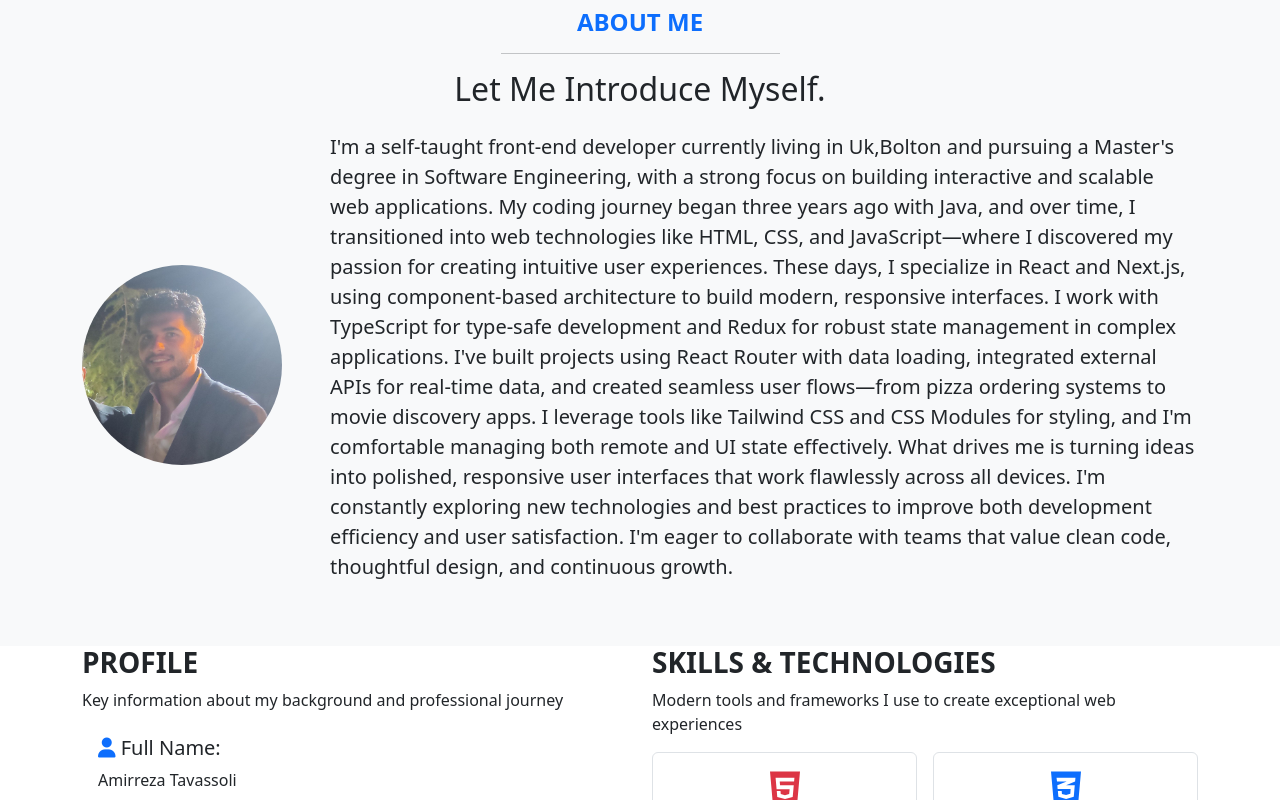
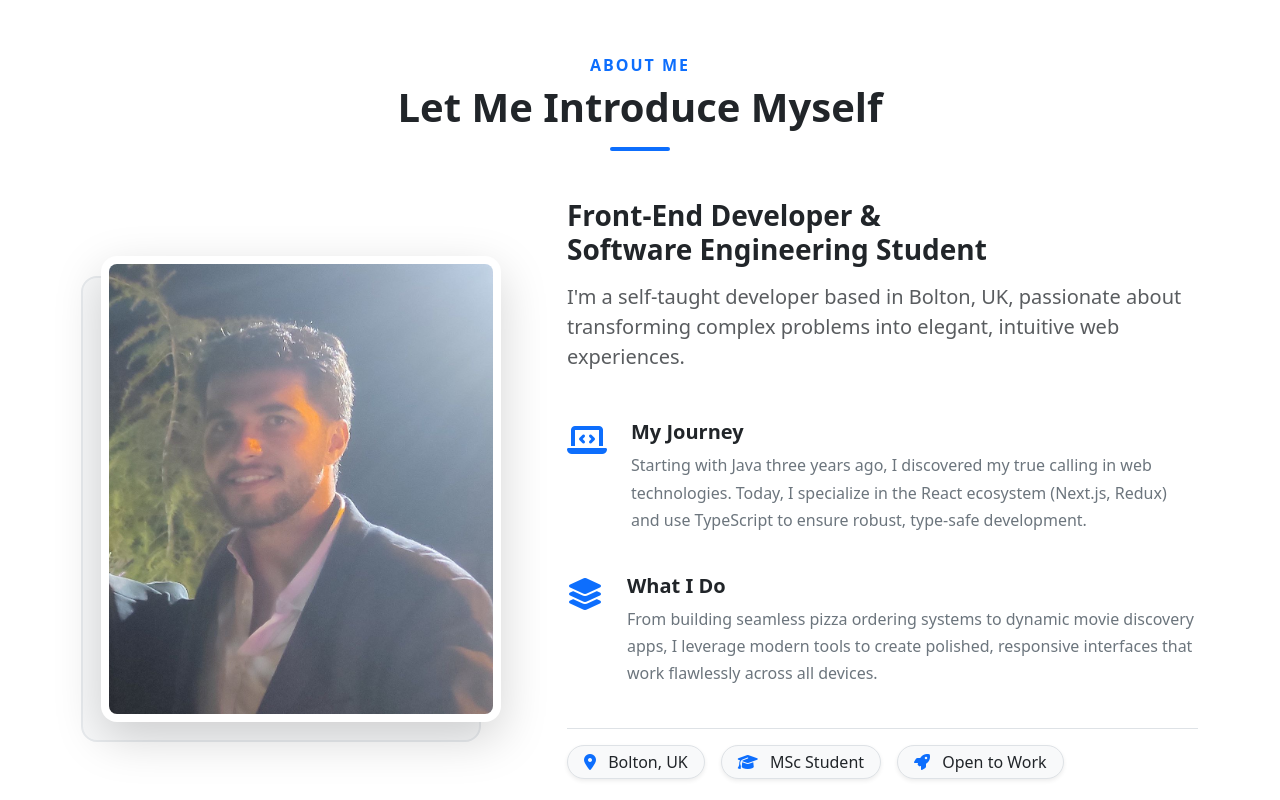
Before and after one commit to amirtavass/amir-portfolio, a Next.js app: page / in a window 1280 px wide. Shown: the part 840-1640 px from the top of the page. Built offline with nearby package versions, Linux system fonts and the light colour scheme.

Commit message:
redesinged

```diff
--- a/src/components/About.js
+++ b/src/components/About.js
@@ -2,46 +2,114 @@
 
 export default function About() {
   return (
-    <section id="about" className="about bg-light py-5">
-      <div className="container">
-        <div className="text-center">
-          <h4 className="text-uppercase fw-bold text-primary">About Me</h4>
-          <hr className="w-25 mx-auto" />
-          <h2 className="mb-4">Let Me Introduce Myself.</h2>
+    <section id="about" className="about py-5 bg-white">
+      <div className="container py-md-5">
+        {/* Section Header */}
+        <div className="text-center mb-5">
+          <h6
+            className="text-uppercase fw-bold text-primary"
+            style={{ letterSpacing: "2px" }}
+          >
+            About Me
+          </h6>
+          <h2 className="display-6 fw-bold mb-3">Let Me Introduce Myself</h2>
+          <div
+            className="mx-auto bg-primary rounded"
+            style={{ width: "60px", height: "4px" }}
+          ></div>
         </div>
-        <div className="about-content d-flex gap-5 align-items-center h-100">
-          <Image
-            src="/images/profile.jpg"
-            alt="Profile picture"
-            width={200}
-            height={200}
-            className="about-img img-fluid rounded-circle"
-            style={{ objectFit: "cover" }}
-          />
 
-          <p className="lead">
-            I&apos;m a self-taught front-end developer currently living in
-            Uk,Bolton and pursuing a Master&apos;s degree in Software
-            Engineering, with a strong focus on building interactive and
-            scalable web applications. My coding journey began three years ago
-            with Java, and over time, I transitioned into web technologies like
-            HTML, CSS, and JavaScript—where I discovered my passion for creating
-            intuitive user experiences. These days, I specialize in React and
-            Next.js, using component-based architecture to build modern,
-            responsive interfaces. I work with TypeScript for type-safe
-            development and Redux for robust state management in complex
-            applications. I&apos;ve built projects using React Router with data
-            loading, integrated external APIs for real-time data, and created
-            seamless user flows—from pizza ordering systems to movie discovery
-            apps. I leverage tools like Tailwind CSS and CSS Modules for
-            styling, and I&apos;m comfortable managing both remote and UI state
-            effectively. What drives me is turning ideas into polished,
-            responsive user interfaces that work flawlessly across all devices.
-            I&apos;m constantly exploring new technologies and best practices to
-            improve both development efficiency and user satisfaction. I&apos;m
-            eager to collaborate with teams that value clean code, thoughtful
-            design, and continuous growth.
-          </p>
+        <div className="row align-items-center gx-lg-5 mt-4">
+          {/* Left Column: Styled Image Treatment */}
+          <div className="col-lg-5 mb-5 mb-lg-0">
+            <div
+              className="position-relative mx-auto"
+              style={{ maxWidth: "400px" }}
+            >
+              {/* Decorative background block */}
+              <div
+                className="position-absolute bg-light rounded-4 w-100 h-100"
+                style={{
+                  top: "20px",
+                  left: "-20px",
+                  zIndex: 0,
+                  border: "2px solid #e9ecef",
+                }}
+              ></div>
+
+              {/* Main Image */}
+              <div className="rounded-4 overflow-hidden shadow-lg position-relative z-1 bg-white p-2">
+                <Image
+                  src="/images/profile.jpg"
+                  alt="Amirreza Tavassoli"
+                  width={400}
+                  height={450}
+                  className="img-fluid rounded-3 w-100 object-fit-cover"
+                  style={{ minHeight: "450px" }}
+                />
+              </div>
+            </div>
+          </div>
+
+          {/* Right Column: Chunked Bio */}
+          <div className="col-lg-7">
+            <h3 className="fw-bold mb-3 text-dark">
+              Front-End Developer & <br className="d-none d-md-block" />
+              Software Engineering Student
+            </h3>
+
+            <p className="lead text-muted mb-5 fs-5">
+              I'm a self-taught developer based in Bolton, UK, passionate about
+              transforming complex problems into elegant, intuitive web
+              experiences.
+            </p>
+
+            {/* Journey Section */}
+            <div className="d-flex mb-4">
+              <div className="text-primary me-4 mt-1">
+                <i className="fas fa-laptop-code fa-2x"></i>
+              </div>
+              <div>
+                <h5 className="fw-bold text-dark mb-2">My Journey</h5>
+                <p className="text-secondary" style={{ lineHeight: "1.7" }}>
+                  Starting with Java three years ago, I discovered my true
+                  calling in web technologies. Today, I specialize in the React
+                  ecosystem (Next.js, Redux) and use TypeScript to ensure
+                  robust, type-safe development.
+                </p>
+              </div>
+            </div>
+
+            {/* Focus Section */}
+            <div className="d-flex mb-4">
+              <div className="text-primary me-4 mt-1">
+                <i className="fas fa-layer-group fa-2x"></i>
+              </div>
+              <div>
+                <h5 className="fw-bold text-dark mb-2">What I Do</h5>
+                <p className="text-secondary" style={{ lineHeight: "1.7" }}>
+                  From building seamless pizza ordering systems to dynamic movie
+                  discovery apps, I leverage modern tools to create polished,
+                  responsive interfaces that work flawlessly across all devices.
+                </p>
+              </div>
+            </div>
+
+            {/* Quick Info Pills */}
+            <div className="d-flex flex-wrap gap-3 mt-4 pt-3 border-top">
+              <span className="badge bg-light text-dark border px-3 py-2 rounded-pill shadow-sm fs-6 fw-normal">
+                <i className="fas fa-map-marker-alt text-primary me-2"></i>{" "}
+                Bolton, UK
+              </span>
+              <span className="badge bg-light text-dark border px-3 py-2 rounded-pill shadow-sm fs-6 fw-normal">
+                <i className="fas fa-graduation-cap text-primary me-2"></i> MSc
+                Student
+              </span>
+              <span className="badge bg-light text-dark border px-3 py-2 rounded-pill shadow-sm fs-6 fw-normal">
+                <i className="fas fa-rocket text-primary me-2"></i> Open to Work
+              </span>
+            </div>
+          </div>
         </div>
       </div>
     </section>
--- a/src/data/projectsData.js
+++ b/src/data/projectsData.js
@@ -22,7 +22,7 @@
     description:
       "A professional portfolio website for swimming coaches, showcasing modern design and development skills.",
     image: "/images/site-4.png",
-    liveUrl: "https://parsswim.ir",
+    liveUrl: "https://parsswim.dev",
     githubUrl: "https://github.com/amirtavass/parsswim",
     detailsUrl: "/projects/arman-portfolio",
     technologies: ["React Query", "Next.js", "Tailwind CSS", "Framer Motion"],
@@ -59,13 +59,13 @@
   },
   {
     id: 4,
-    title: "MovieMate",
+    title: "The Cube By Propeler",
     description:
-      "A movie discovery app originally built with JavaScript, now being migrated to TypeScript. Search for your favorite movies, add them to your watched list, and customize your collection. Fully responsive design for all devices.",
+      "A modern property showcase and booking platform demo for The CUBE student accommodation in Bolton. Users can explore luxury room types, view pricing, and seamlessly arrange viewings or book rooms. Features a fully responsive layout highlighting amenities, prime location connectivity, and secure living details.",
     image: "/images/site-2.png",
-    liveUrl: "https://movie-mate-brown.vercel.app/",
-    githubUrl: "https://github.com/amirtavass/MovieMate",
-    detailsUrl: "/projects/moviemate",
+    liveUrl: "https://student-accomodation-demo.vercel.app/",
+    githubUrl: "https://github.com/amirtavass/Student-Accomodation-demo",
+    detailsUrl: "/projects/student-accomodation-demo",
     technologies: ["React.js", "TypeScript", "Css modules", "JavaScript"],
     features: [
       "Responsive Design",
```
Also changed, not shown: public/images/site-2.png.
